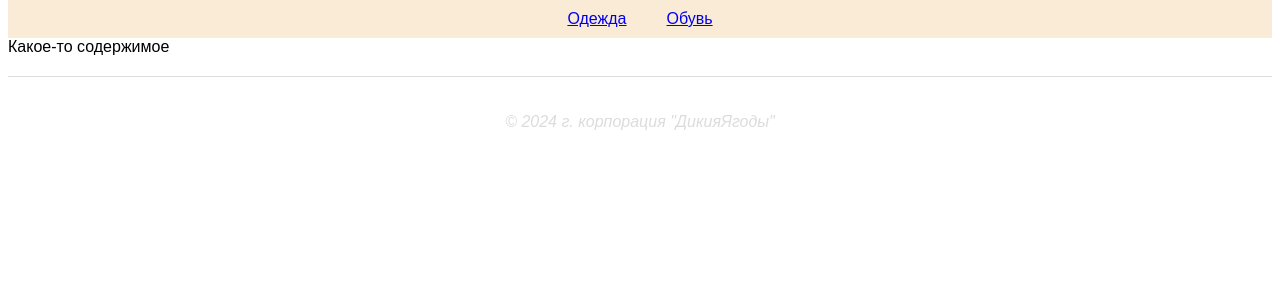
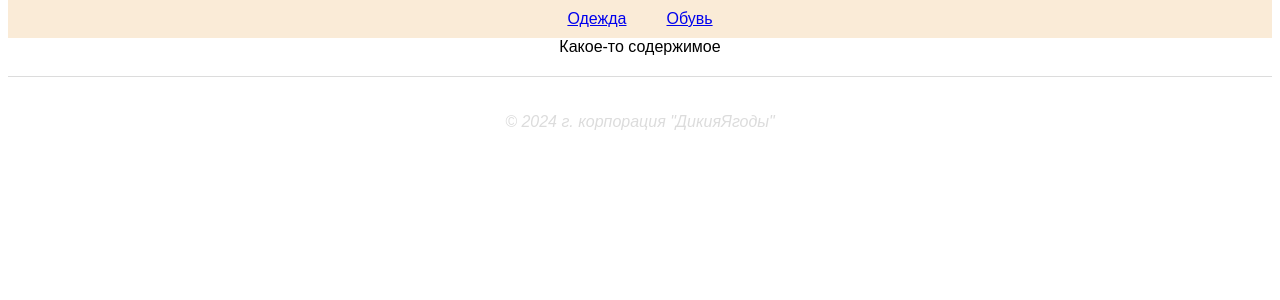
Before and after one commit to Gaurund/Python-Flask, a Python web app: template project/templates/about.html in a window 1280 px wide. Shown: the part 56-356 px from the top of the page. Run offline with Jinja, Linux system fonts and the light colour scheme; the template is opened without the code that fills it, so the values that code supplies are empty.

Commit message:
Home work N1

```diff
--- a/project/home-work-01/static/style.css
+++ b/project/home-work-01/static/style.css
@@ -18,6 +18,13 @@ body {
 
 .menu a {
     padding: 0 20px;
+}
+
+.content {
+    display: flex;
+    width: 818px;
+    margin: 0 auto;
+    justify-content: center;
 }
 
 .clothes {
```
